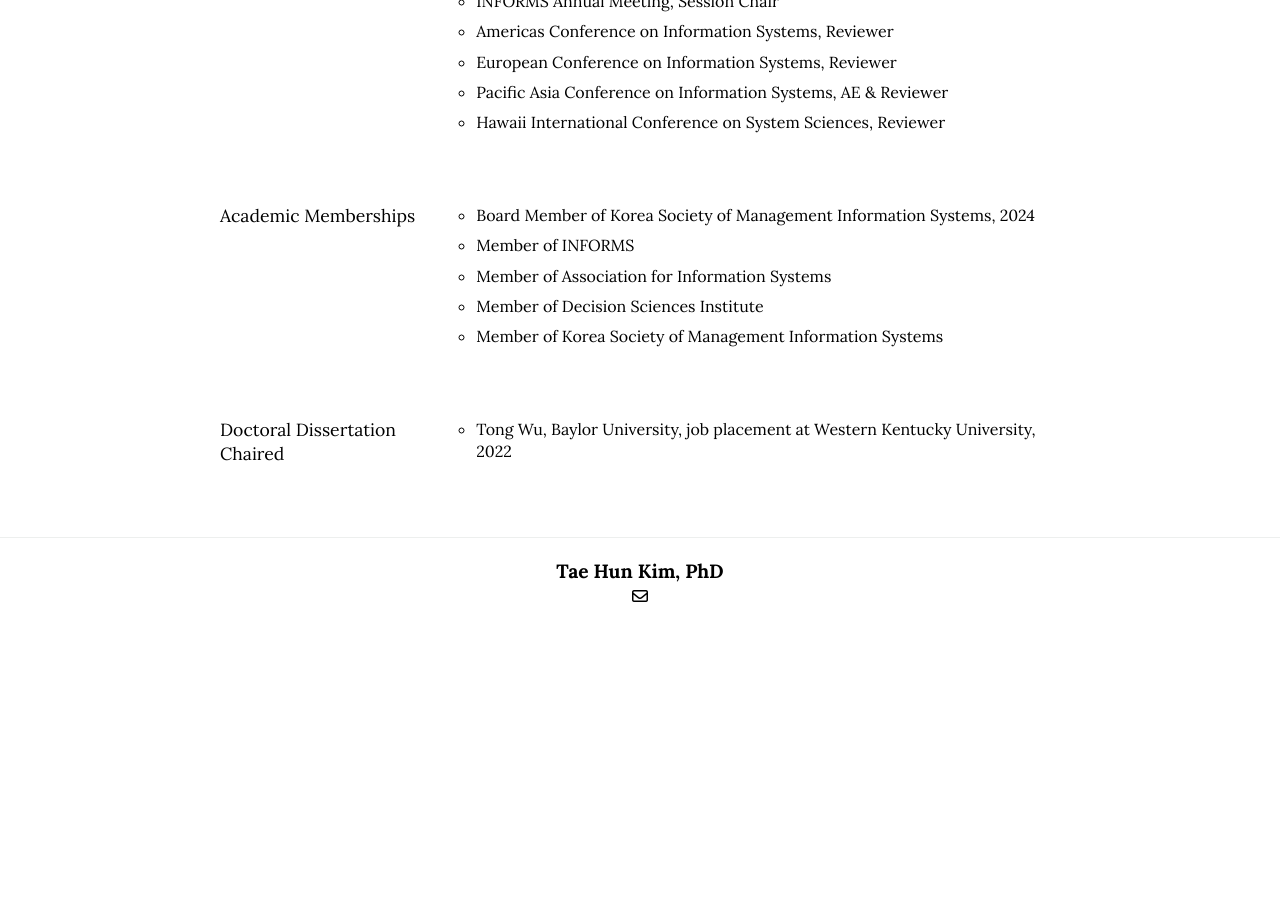
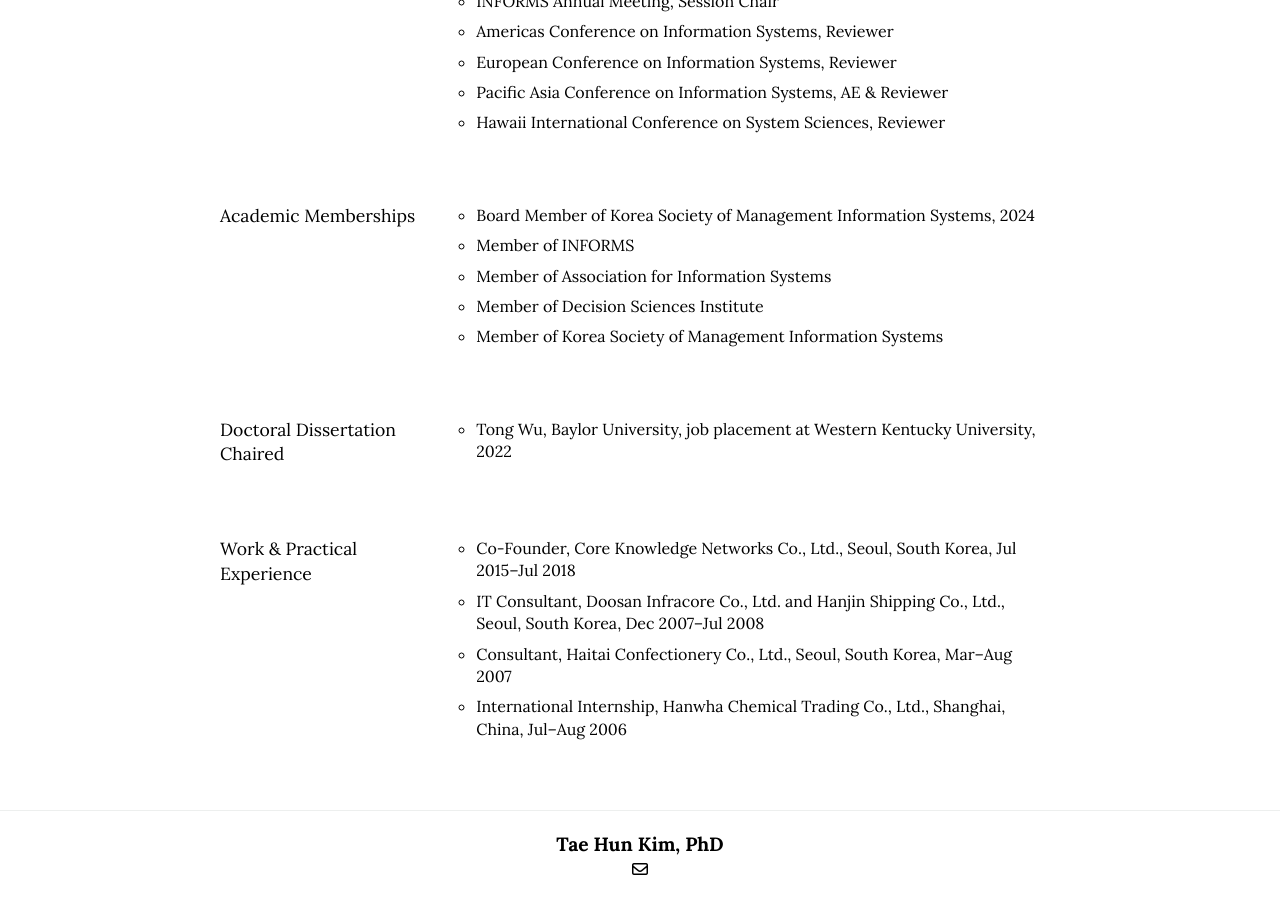
Before and after one commit to istaehun/taehun, a Jekyll site: the page built from engagement.html, in a window 1280 px wide and 900 px high, scrolled down 3733 px. Built offline with Jekyll 4.4.1, drawn with Linux system fonts in a browser that asks for light colours; nearby versions of some CDN libraries; before the commit the page ends 4360 px from its top, so only the background shows below that.

Commit message:
Update engagement.yml

```diff
--- a/_data/engagement.yml
+++ b/_data/engagement.yml
@@ -97,3 +97,10 @@
     title: Doctoral Dissertation Chaired
     list:
       - "Tong Wu, Baylor University, job placement at Western Kentucky University, 2022"
+  -
+    title: Work & Practical Experience
+    list:
+      - "Co-Founder, Core Knowledge Networks Co., Ltd., Seoul, South Korea, Jul 2015–Jul 2018"
+      - "IT Consultant, Doosan Infracore Co., Ltd. and Hanjin Shipping Co., Ltd., Seoul, South Korea, Dec 2007–Jul 2008"
+      - "Consultant, Haitai Confectionery Co., Ltd., Seoul, South Korea, Mar–Aug 2007"
+      - "International Internship, Hanwha Chemical Trading Co., Ltd., Shanghai, China, Jul–Aug 2006"
```
